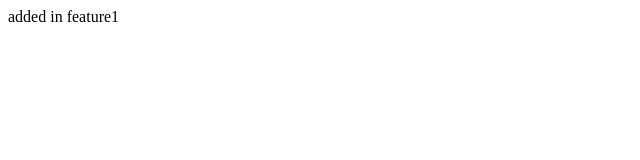
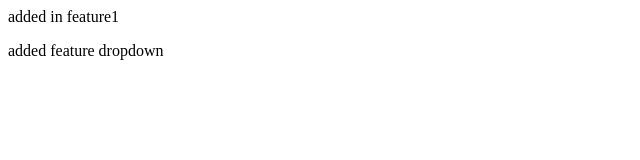
Before and after one commit to kalkahar/Local_project, a plain HTML site: page index.html in a window 1280 px wide. Shown: the whole page, without its empty margins (0-640 px from the left). Drawn offline with Linux system fonts and the light colour scheme.

Commit message:
added dropdown feature

```diff
--- a/index.html
+++ b/index.html
@@ -1 +1,2 @@
 <p>added in feature1</p>
+<p>added feature dropdown</p>
```
